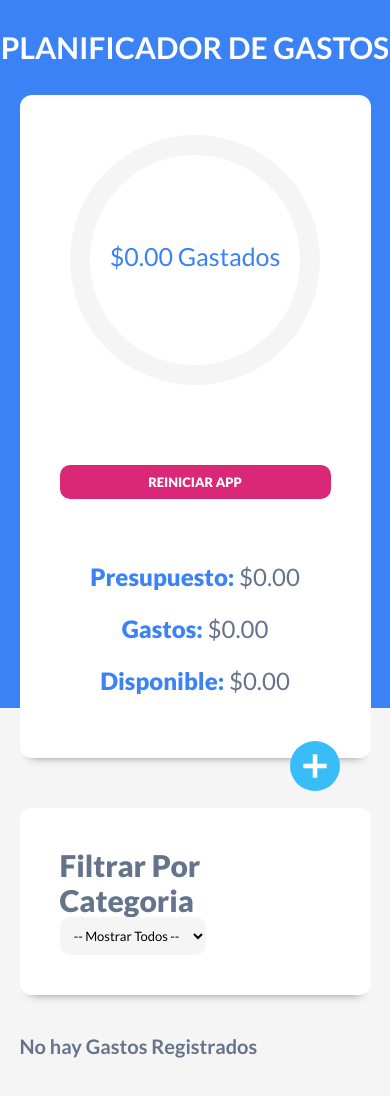
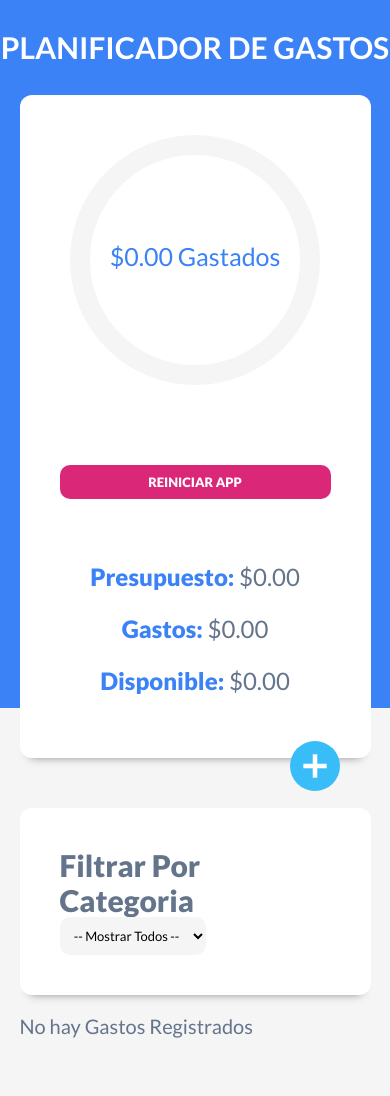
Before and after one commit to MROMERO2100/react-control-gastos, a React (Vite) app: page / in a window 390 px wide. Shown: the top 1096 px of the page. Before the commit the page ends 1075 px from the top, so only its background shows below. Built offline with nearby package versions, Linux system fonts and the light colour scheme.

Commit message:
fix mobile View in index.css

```diff
--- a/src/index.css
+++ b/src/index.css
@@ -238,7 +238,6 @@ header h1 {
     .formulario input[type="text"].nuevo-presupuesto,
     .formulario input[type="number"].nuevo-presupuesto {
         font-size: 2rem;
-        text-align: center;
     }
 }
 
@@ -393,20 +392,21 @@ main {
 
 @media (max-width: 560px) {
     .listado-gastos {
-        margin-top: 4rem;
+        margin-top: 2rem;
+        margin-bottom: 15rem;
     }
 
     .listado-gastos h2 {
         color: var(--gris-oscuro);
-        font-weight: 700;
+        font-weight: 400;
     }
 
     .gasto {
         display: flex;
         justify-content: space-between;
         align-items: center;
-        gap: 2rem;
-        margin-bottom: 2rem;
+        gap: 0rem;
+        margin-bottom: 1rem;
         width: 100%;
     }
 
@@ -419,11 +419,11 @@ main {
     .contenido-gasto {
         display: flex;
         align-items: center;
-        gap: 2rem;
+        gap: 0.5rem;
     }
 
     .contenido-gasto img {
-        width: 8rem;
+        width: 6.5rem;
     }
 
     .descripcion-gasto .categoria {
```
